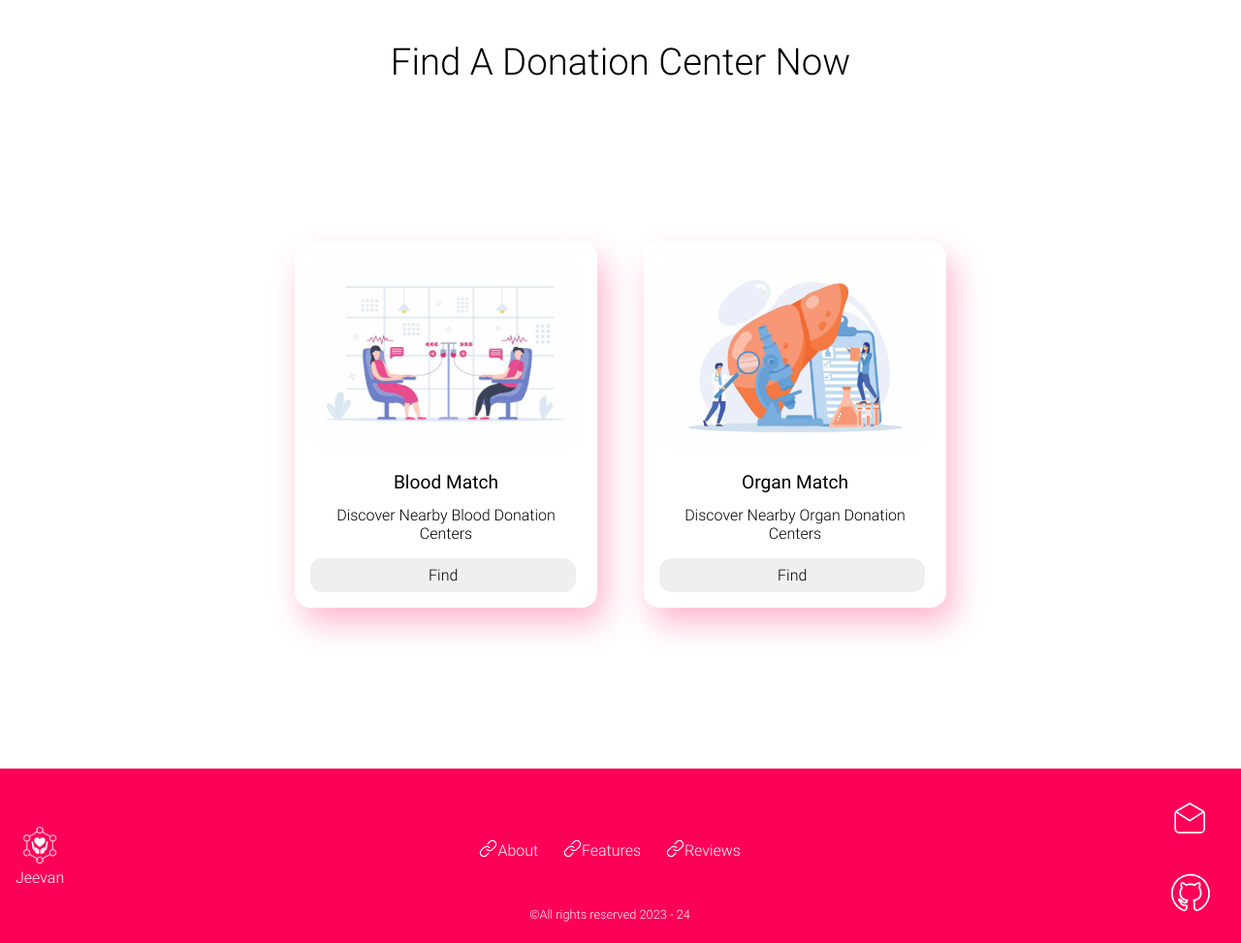
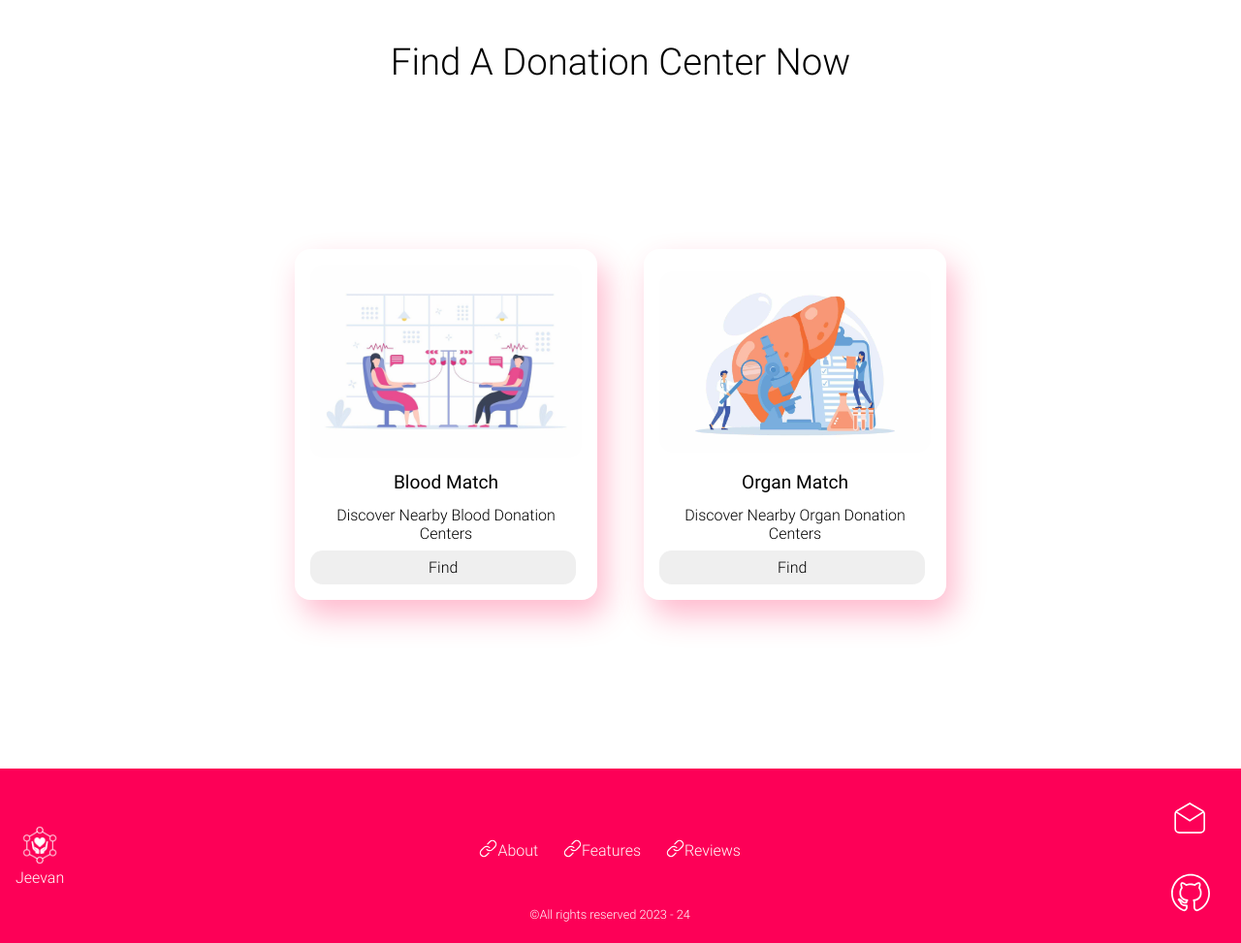
Before and after one commit to kvvs-project/jeevan, a Django app: page /guest/find in a window 1280 px wide. Shown: the part 63-1036 px from the top of the page at 97% size. Run offline with Django 5.2, Linux system fonts and the light colour scheme.

Commit message:
Fix image sizing & button styling in card template

```diff
--- a/Jeevan/static/css/base-card.css
+++ b/Jeevan/static/css/base-card.css
@@ -58,16 +58,15 @@
     width: inherit;
     align-content: center;
     justify-content: center;
-    height: max(200px ,25vmin);
+    height: max(200px, 25vmin);
     border-radius: 1rem;
 }
 
 .base-card-img img {
     border-radius: 1rem;
     min-width: 100px;
-    height: inherit;
-    width: 100%;
-    object-fit: cover;
+    width: fit-content;
+    object-fit: contain;
     overflow: hidden;
 }
 
@@ -76,7 +75,6 @@
     flex-direction: column;
     justify-content: center;
     align-content: center;
-    padding: 0.5rem;
     width: inherit;
     text-align: center;
 }
@@ -89,20 +87,26 @@
     padding-top: 0.5rem;
 }
 
-.base-card-button input[type=button] {
+.base-card-button input[type=button],
+.base-card-button input[type=submit],
+.base-card-button button {
     padding: 0.5rem;
     border-radius: 0.8rem;
     width: 98%;
     font-size: 1rem;
 }
 
-.base-card-button input[type=button]:hover {
+.base-card-button input[type=button]:hover,
+.base-card-button input[type=submit]:hover,
+.base-card-button button:hover {
     background-color: #0a96f4;
     color: white;
     transition: ease-in 350ms;
 }
 
-.base-card-button input[type=button]:active {
+.base-card-button input[type=button]:active,
+.base-card-button input[type=submit]:active,
+.base-card-button button:active {
     background-color: #fd0057;
     color: white;
     transition: ease-out 350ms;
@@ -128,12 +132,13 @@
 }
 
 .base-card-items {
+    word-wrap: break-word;
     display: flex;
     flex-flow: column wrap;
     gap: 0.3rem;
 }
 
-@media screen and (max-width: 550px)  {
+@media screen and (max-width: 550px) {
     .base-card-button input[type=button]:hover {
         background-color: rgb(240, 240, 240);
         color: black;
@@ -154,12 +159,14 @@
         width: 100%;
         height: auto;
     }
+
     .base-card-container {
         flex-flow: column wrap;
         justify-content: flex-start;
         max-height: fit-content;
         min-height: 100vh;
     }
+
     .base-title {
         font-size: 1.2rem;
     }
```
